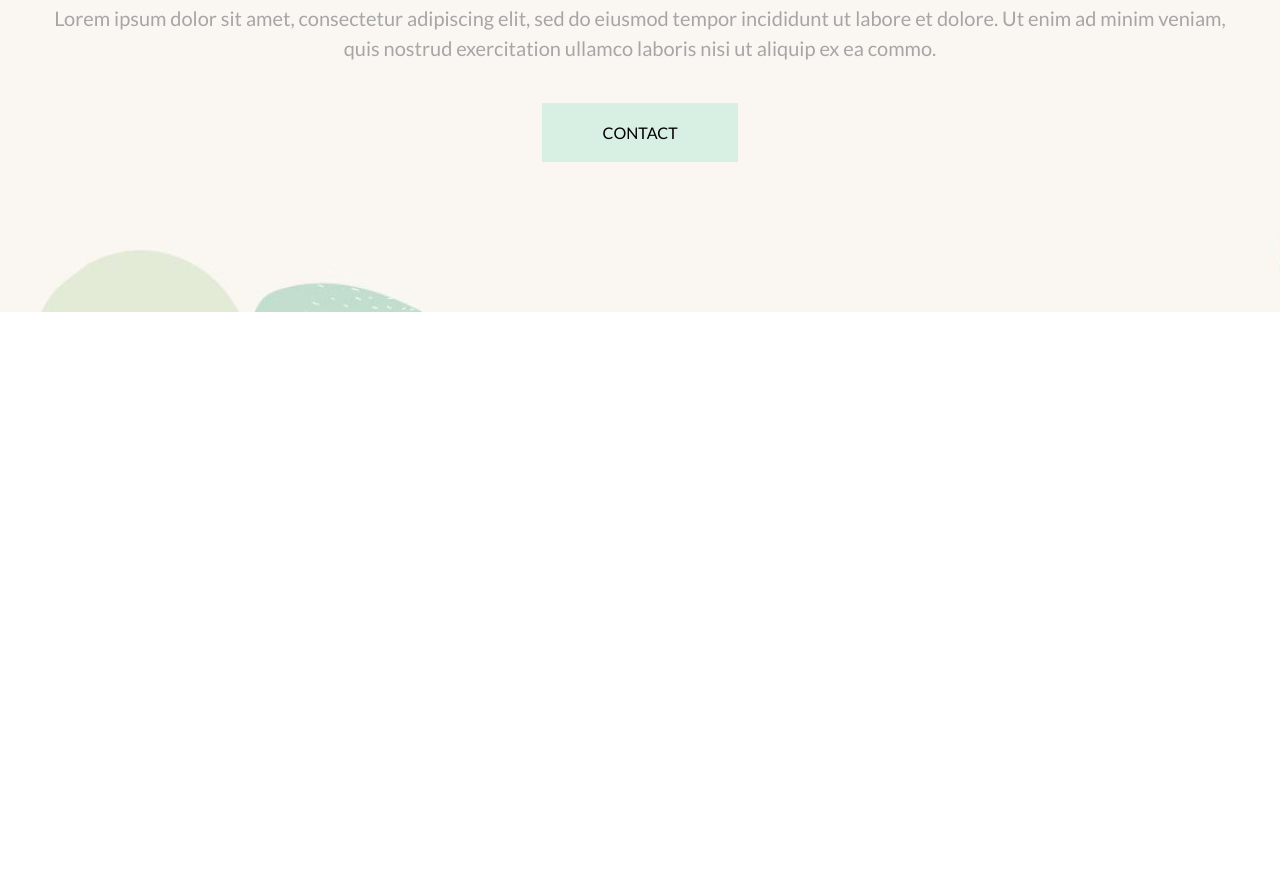
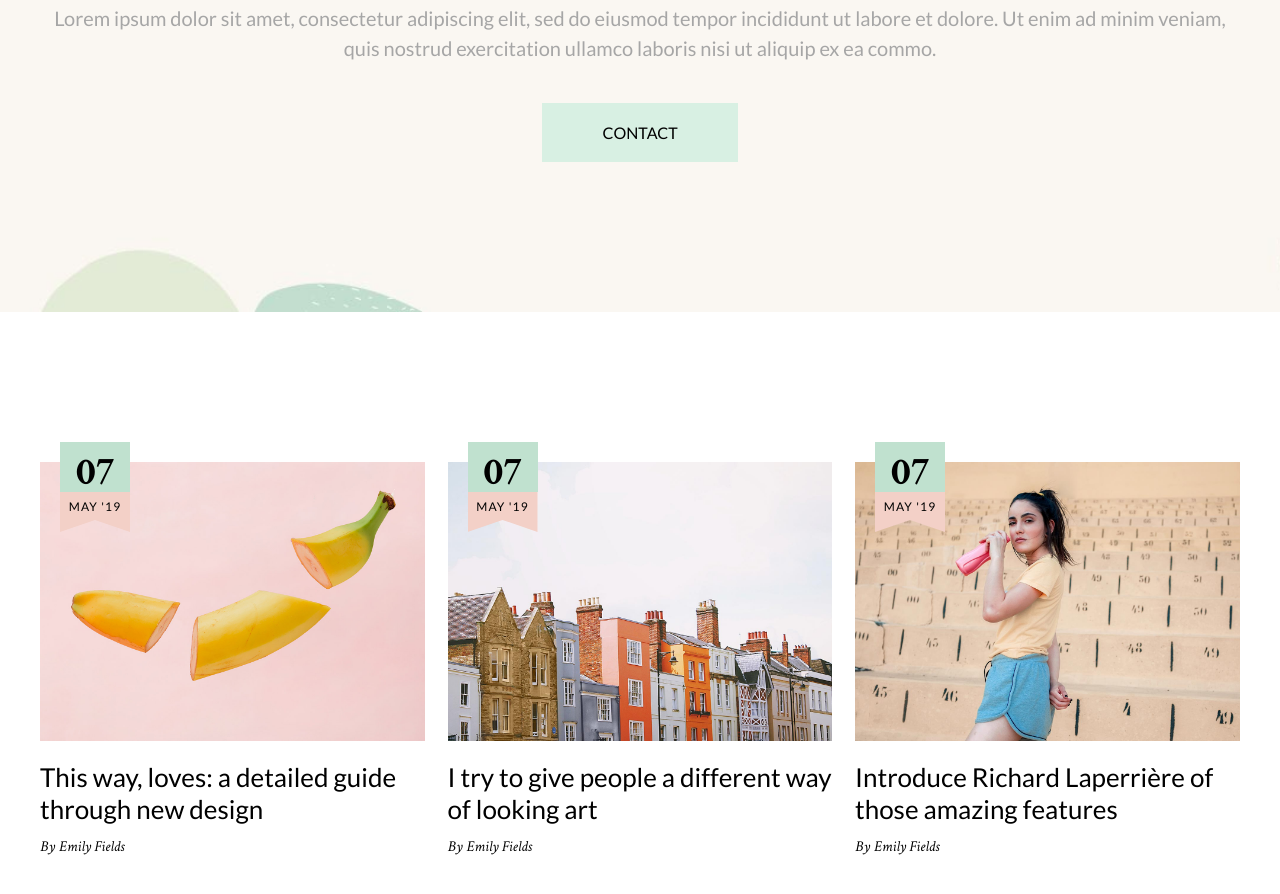
Before and after one commit to SimoneSichili/proj-html-vuejs, a website: page index.html in a window 1280 px wide. Shown: the part 2537-3431 px from the top of the page. Before the commit the page ends 2849 px from the top, so only its background shows below. Drawn offline with nearby package versions, Linux system fonts and the light colour scheme.

Commit message:
Add "blog" section.

```diff
--- a/index.html
+++ b/index.html
@@ -136,8 +136,36 @@
         <!-- message -->
 
         <!-- articles -->
-        <section class="articles">
-
+        <section class="blog">
+            <div class="wrapper">
+                <div class="article">
+                    <div class="date">
+                        <div class="date-top">07</div>
+                        <div class="date-bottom">MAY '19</div>
+                    </div>
+                    <a href="#"><img src="img/h-2-blog-img-1.jpg" alt="Article"></a>
+                    <h2>This way, loves: a detailed guide through new design</h2>
+                    <span>By Emily Fields</span>
+                </div>
+                <div class="article">
+                    <div class="date">
+                        <div class="date-top">07</div>
+                        <div class="date-bottom">MAY '19</div>
+                    </div>
+                    <a href="#"><img src="img/h-2-blog-img-2.jpg" alt="Article"></a>
+                    <h2>I try to give people a different way of looking art</h2>
+                    <span>By Emily Fields</span>
+                </div>
+                <div class="article">
+                    <div class="date">
+                        <div class="date-top">07</div>
+                        <div class="date-bottom">MAY '19</div>
+                    </div>
+                    <a href="#"><img src="img/h-2-blog-img-3.jpg" alt="Article"></a>
+                    <h2>Introduce Richard Laperrière of those amazing features</h2>
+                    <span>By Emily Fields</span>
+                </div>
+            </div>
         </section>
         <!-- articles -->
 
--- a/src/app.scss
+++ b/src/app.scss
@@ -6,5 +6,5 @@
 @import "partials/_gallery";
 @import "partials/_process";
 @import "partials/_contact";
-@import "partials/_articles";
+@import "partials/_blog";
 @import "partials/_footer";
--- /dev/null
+++ b/src/partials/_blog.scss
@@ -0,0 +1,51 @@
+.blog {
+    width: 100%;
+    padding: 150px 0;
+    .wrapper {
+        display: flex;
+        justify-content: space-between;
+        .article {
+            position: relative;
+            width: calc((100% / 3) - 15px);
+            .date {
+                position: absolute;
+                top: -20px;
+                left: 20px;
+                text-align: center;
+                .date-top {
+                    width: 70px;
+                    height: 50px;
+                    line-height: 60px;
+                    background-color: $mainColor;
+                    font-family: $Crimsom;
+                    font-size: 40px;
+                    font-weight: 700;
+                }
+                .date-bottom {
+                    width: 70px;
+                    height: 40px;
+                    line-height: 30px;
+                    background-color: $navActive;
+                    font-size: 12px;
+                    font-weight: 500;
+                    letter-spacing: 1.1px;
+                    clip-path: polygon(0 0,100% 0,100% 100%,50% 70%,0 100%);
+                }
+            }
+            img {
+                display: block;
+                width: 100%;
+            }
+            h2 {
+                margin: 20px 0 10px 0;
+                font-size: 26px;
+                font-weight: 500;
+            }
+            span {
+                font-size: 15px;
+                font-style: italic;
+                font-family: $Crimsom;
+            }
+        }
+    }
+}
--- a/src/partials/_contact.scss
+++ b/src/partials/_contact.scss
@@ -24,5 +24,9 @@
         text-decoration: none;
         color: #000;
         background-color: $btnColor;
+        &:hover {
+            color: #fff;
+            background-color: $btnHover;
+        }
     }
 }
--- a/src/partials/_variables.scss
+++ b/src/partials/_variables.scss
@@ -7,6 +7,8 @@ $navActive: #F3D0C7;
 $itemBg: #faf7f1;
 $greyText: #A6A6A6;
 $btnColor: #D8F0E3;
+$btnHover: #E1C0B0;
+$mainColor: #C0E1CF;
 
 // icon colors
 $item1: #badac9;
```
Also changed, not shown: css/app.css, src/partials/_articles.scss (deleted).
